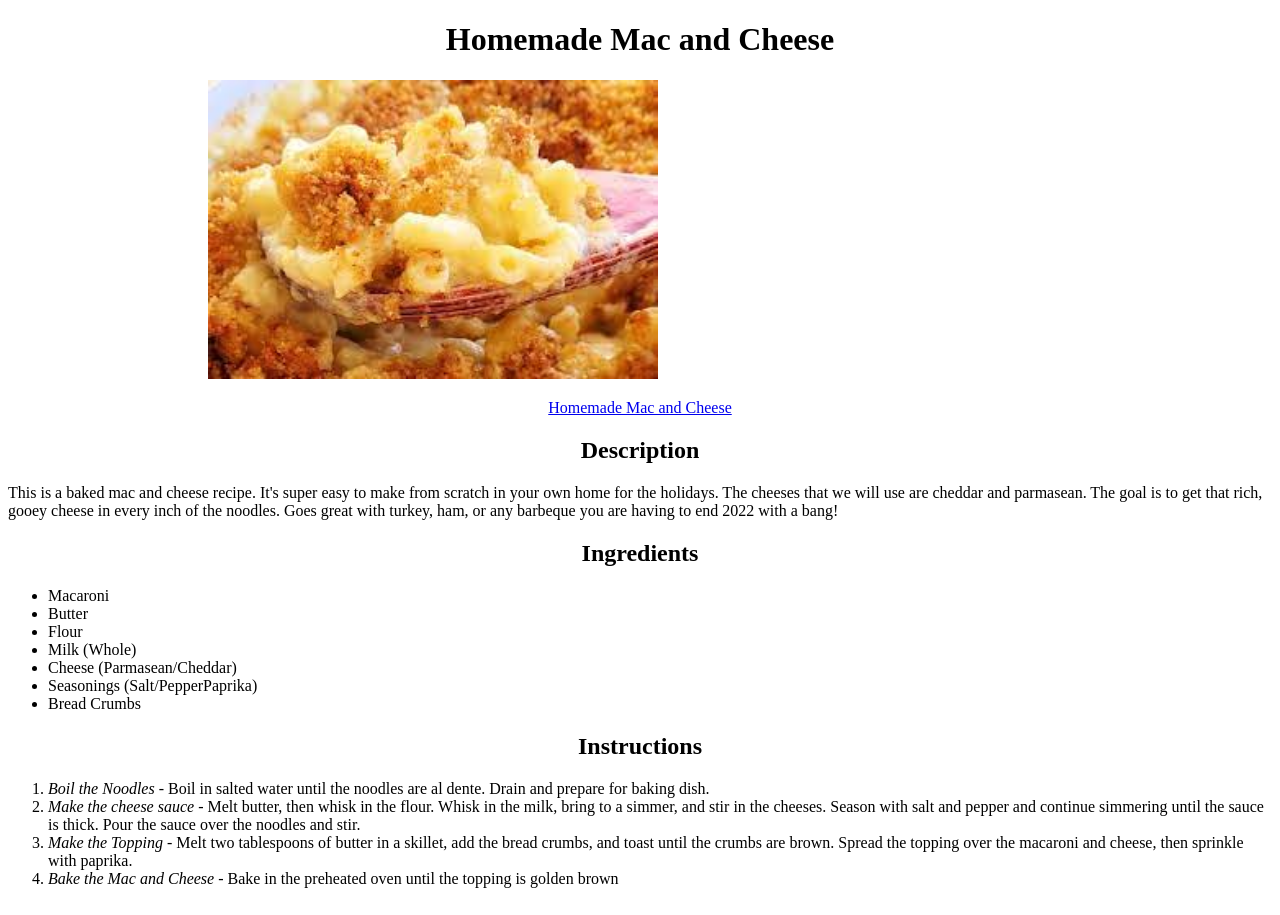
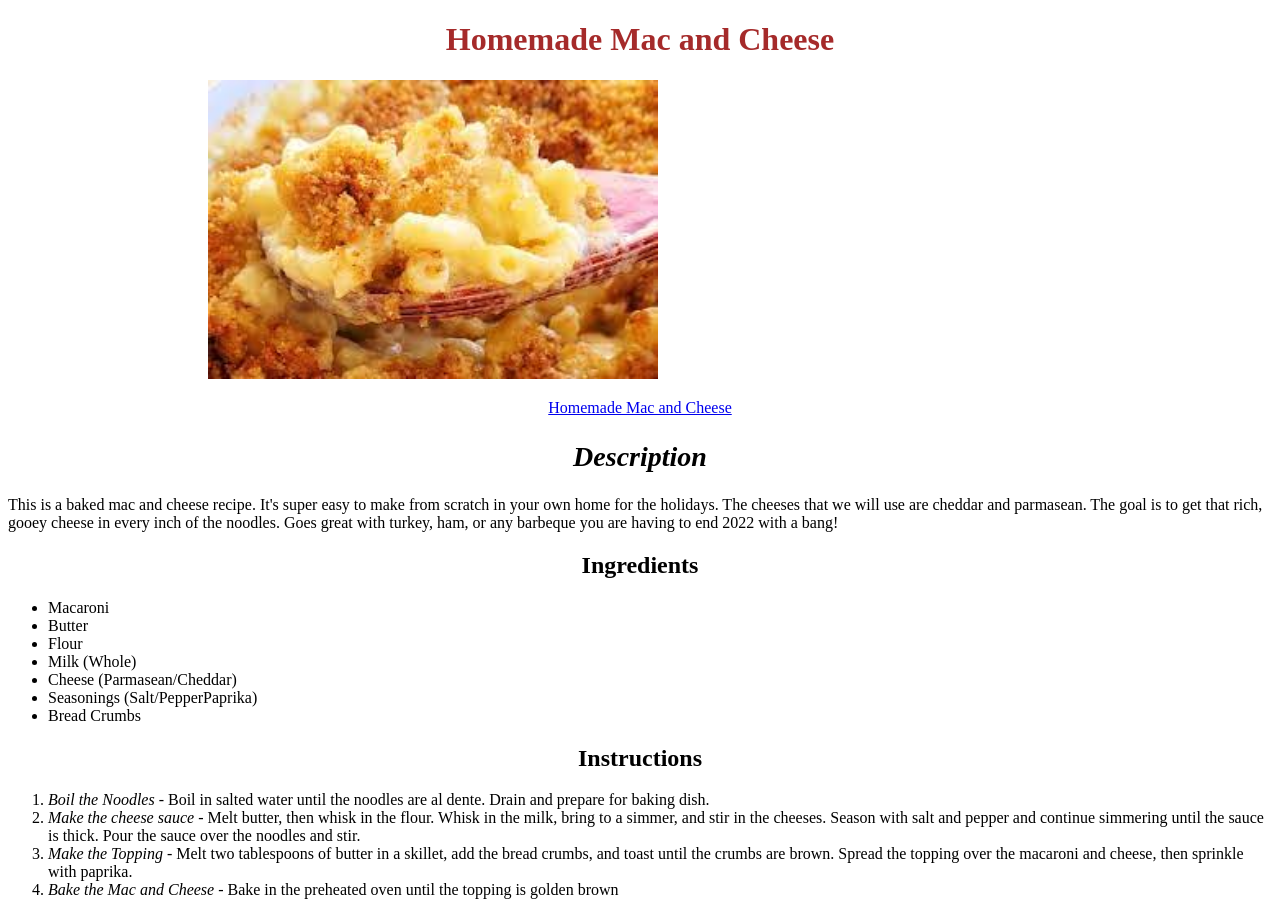
Before and after one commit to akohl2733/odin-projects, a plain HTML site: page recipes/mac&cheese.html in a window 1280 px wide. Drawn offline with Linux system fonts and the light colour scheme.

Commit message:
Added some more juice
Nothing too crazy
Just added some more juice to the mac and cheese page
messing around
Might do some on the cranberry page as well

```diff
--- a/recipes/mac&cheese.html
+++ b/recipes/mac&cheese.html
@@ -8,11 +8,11 @@
     </head>
 
     <body>
-        <h1 class="rodent">Homemade Mac and Cheese</h1>
+        <h1 class="rodent mf">Homemade Mac and Cheese</h1>
         <img class="fiest" src="../img/mac.jpeg" alt="mac and cheese">
 
         <p class="rodent"><a href="https://www.allrecipes.com/recipe/11679/homemade-mac-and-cheese/">Homemade Mac and Cheese</a></p>
-        <h2 class="rodent">Description</h2>
+        <h2 class="urmom">Description</h2>
         <p class="amuku">This is a baked mac and cheese recipe. It's super easy to make from scratch in your own home for the holidays. The cheeses that we will use are cheddar and parmasean. The goal is to get that rich, gooey cheese in every inch of the noodles. Goes great with turkey, ham, or any barbeque you are having to end 2022 with a bang!</p>
         <h2 class="rodent">Ingredients</h2>
         <ul>
--- a/style.css
+++ b/style.css
@@ -14,3 +14,13 @@ div {
 .rodent {
     text-align: center;
 }
+
+.mf {
+    color: brown;
+}
+
+.urmom {
+    text-align: center;
+    font-style: italic;
+    font-size: 28px;
+}
```
